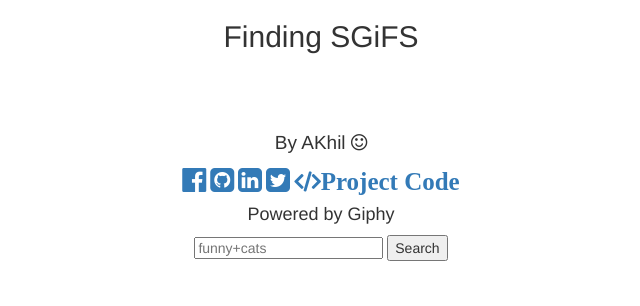
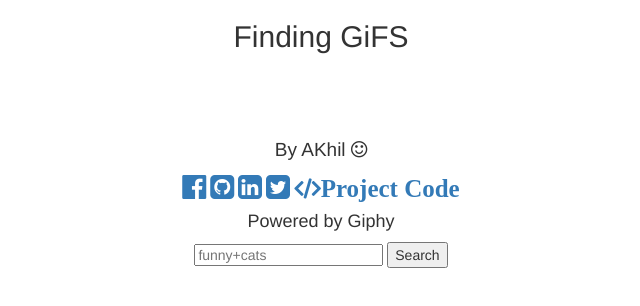
Before and after one commit to akhil451/giphy_api, a plain HTML site: page index.html in a window 1280 px wide. Shown: the whole page, without its empty margins (319-959 px from the left). Drawn offline with nearby package versions, Linux system fonts and the light colour scheme.

Commit message:
updated readme

```diff
--- a/index.html
+++ b/index.html
@@ -19,10 +19,10 @@
     <body>
       <!--<img src="http://media1.giphy.com/media/iuHaJ0D7macZq/200.gif">-->
 
-<div class="container text-center" id="header">
-  <h2>Finding SGiFS</h2>  <!-- footer -->
+<div class="text-center" id="header">
+  <h2>Finding GiFS</h2>  <!-- footer -->
 
-<div class="container-fluid col-md-12  text-center footer" id="contact">
+<div class="col-md-12  text-center footer" id="contact">
 
         <H1> By AKhil <i class="fa fa-smile-o"></i>
 </H1>
```
Also changed, not shown: 1 other file.
